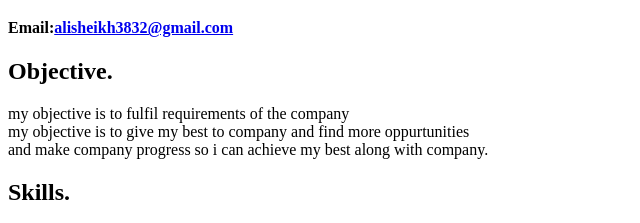
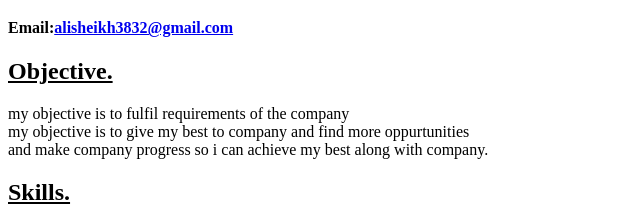
Before and after one commit to alisheikh3832/Website-work, a plain HTML site: page index.html in a window 1280 px wide. Shown: the part 178-401 px from the top of the page, 0-640 px from the left. Drawn offline with Linux system fonts and the light colour scheme.

Commit message:
Add files via upload

```diff
--- a/index.html
+++ b/index.html
@@ -11,11 +11,11 @@
     <U><h4>KARACHI</h4></U>
     <h5>CELL:<a href="tel:03172312453">03172312452</a></H5>
         <h4>Email:<a href="mailto:alisheikh3832@gmail.com">alisheikh3832@gmail.com</a></h4>
-        <h2>Objective.</h2>
+        <h2><u>Objective.</u></h2>
         <p>my objective is to fulfil requirements of the company <br> my objective is to give my best to company and find more oppurtunities <br> and
             make company progress so i can achieve my best along with company.
         </p>
-        <h2>Skills.</h2>
+        <h2><u>Skills.</u></i></h2>
         <ul><li>Taekwondo Martial Arts</li><li>Scout Cadet</li><li>Internet Browsing</li><li>Stock Management</li></ul>
         <h2>Language.</h2>
         <ul><li>English</li>
```
